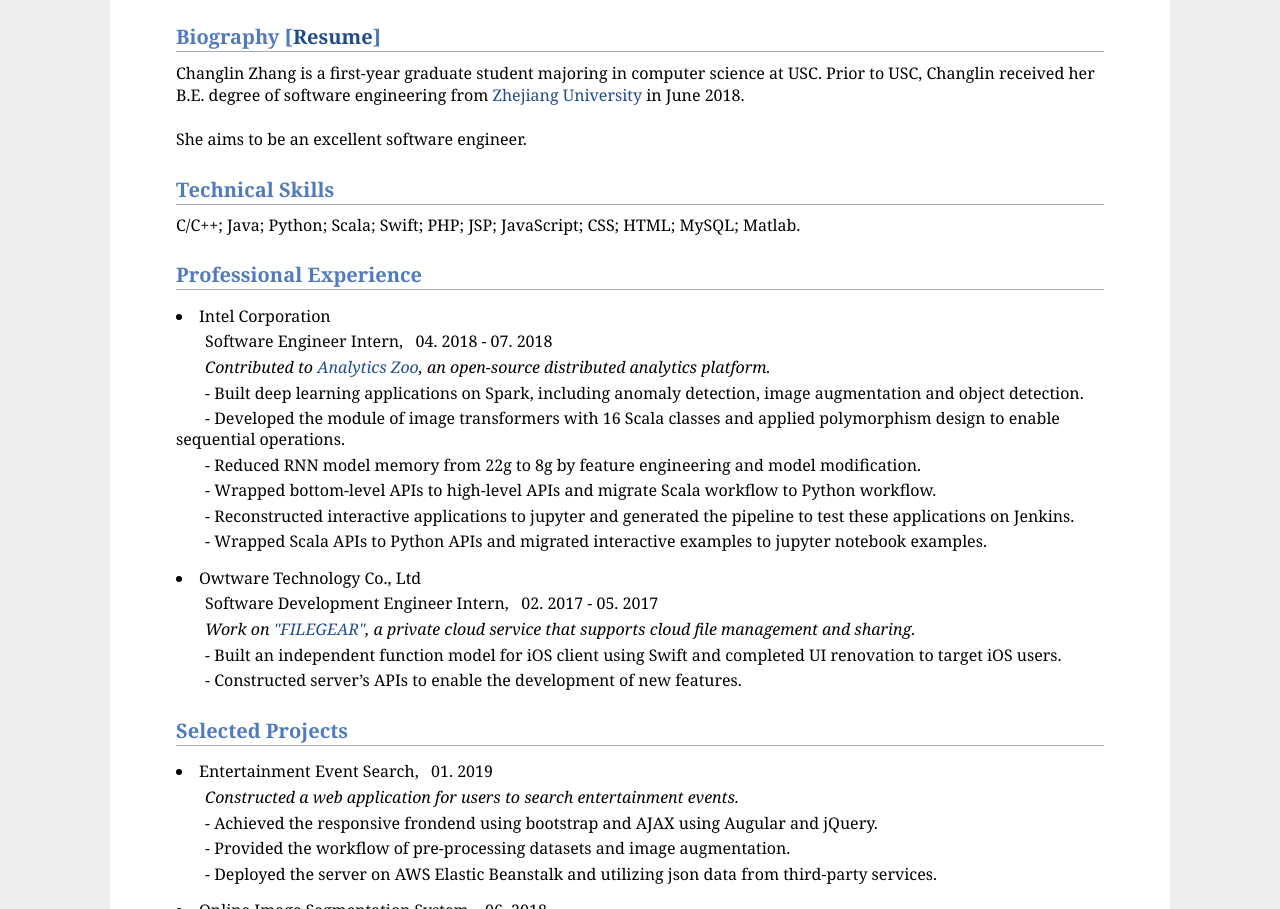
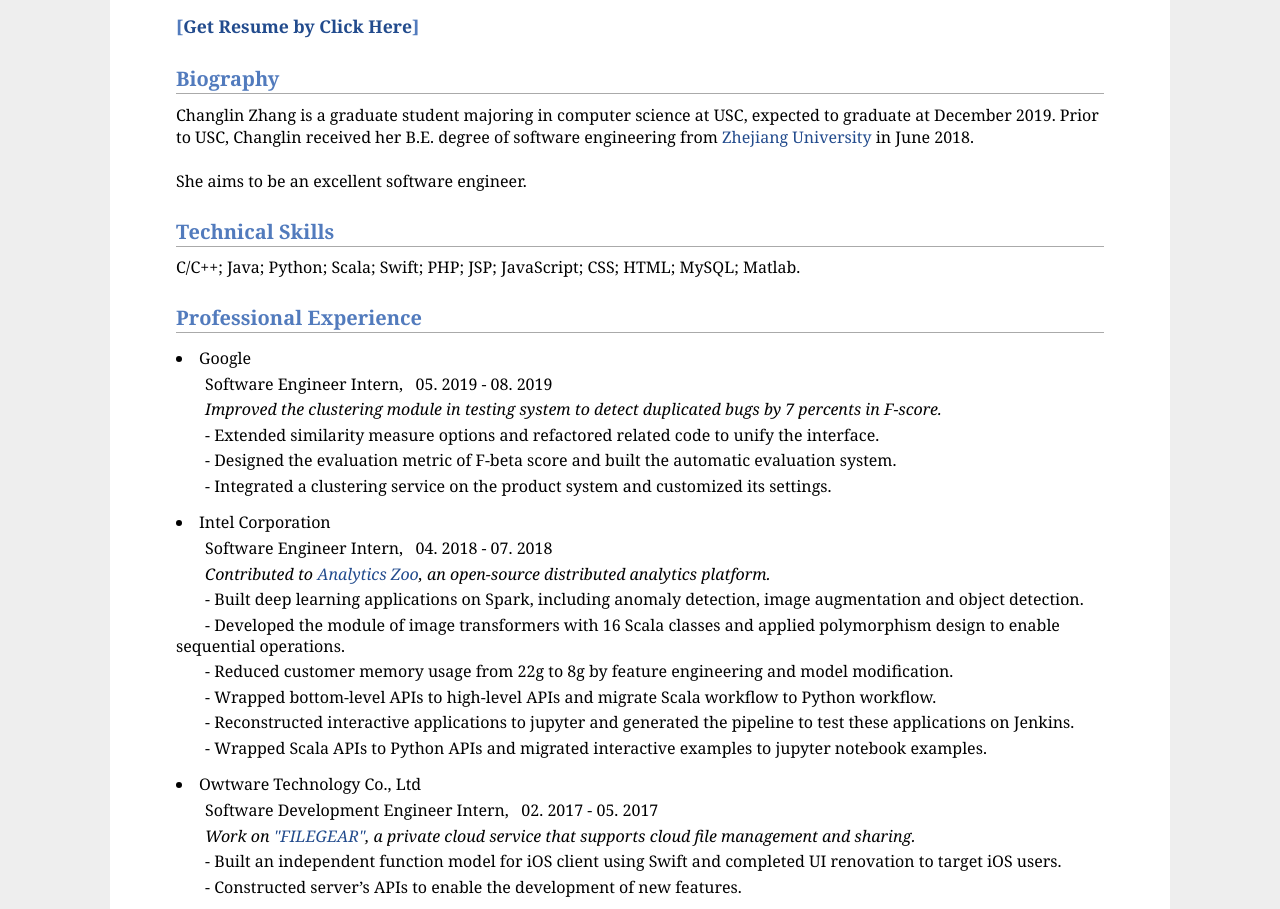
Before and after one commit to changlinzhang/present_projects, a plain HTML site: page index.html in a window 1280 px wide. Shown: the part 341-1250 px from the top of the page. Drawn offline with Linux system fonts and the light colour scheme.

Commit message:
add new internship

```diff
--- a/index.html
+++ b/index.html
@@ -51,7 +51,7 @@
 				</p>
 				<p>
 					<a href="https://www.linkedin.com/in/changlin-zhang-a1a859117/" target="_blank"><img src="./Changlin Zhang_files/icons/LinkedIn_s.png" height="30px" style="margin-bottom:-3px"></a>
-					<a href="https://www.facebook.com/profile.php?id=100008818929562" target="_blank"><img src="./Changlin Zhang_files/icons/Facebook_s.png" height="30px" style="margin-bottom:-3px"></a>
+					<a href="https://github.com/changlinzhang" target="_blank"><img src="./Changlin Zhang_files/icons/Github_s.png" height="30px" style="margin-bottom:-3px"></a>
 				</p>
 			</td>
 			<td>
@@ -61,9 +61,11 @@
 	</tr></tbody>
 </table>
 
-<h2>Biography [<a href="./Changlin Zhang_files/files/Changlin_Zhang.pdf" target="_blank">Resume</a>]</h2>
+<h3>[<a href="./Changlin Zhang_files/files/Changlin_Zhang.pdf" target="_blank">Get Resume by Click Here</a>]</h3>
 
-Changlin Zhang is a first-year graduate student majoring in computer science at USC. Prior to USC, Changlin received her B.E. degree of software engineering from <a href="http://www.zju.edu.cn/english/">Zhejiang University</a> in June 2018.
+<h2>Biography</h2>
+
+Changlin Zhang is a graduate student majoring in computer science at USC, expected to graduate at December 2019. Prior to USC, Changlin received her B.E. degree of software engineering from <a href="http://www.zju.edu.cn/english/">Zhejiang University</a> in June 2018.
 
 	<br><br>
 She aims to be an excellent software engineer.
@@ -73,13 +75,24 @@ She aims to be an excellent software engineer.
 
 <h2>Professional Experience</h2>
 <li>
+	Google
+	<p></p>
+	<p>&nbsp;&nbsp;&nbsp;&nbsp;&nbsp;&nbsp;  Software Engineer Intern, &nbsp; 05. 2019 - 08. 2019</p>
+	<p><i>&nbsp;&nbsp;&nbsp;&nbsp;&nbsp;&nbsp; Improved the clustering module in testing system to detect duplicated bugs by 7 percents in F-score.</i></p>
+	<p>&nbsp;&nbsp;&nbsp;&nbsp;&nbsp;&nbsp; - Extended similarity measure options and refactored related code to unify the interface.</p>
+	<p>&nbsp;&nbsp;&nbsp;&nbsp;&nbsp;&nbsp; - Designed the evaluation metric of F-beta score and built the automatic evaluation system.</p>
+	<p>&nbsp;&nbsp;&nbsp;&nbsp;&nbsp;&nbsp; - Integrated a clustering service on the product system and customized its settings.</p>
+	<p style="margin-top:3px">
+	</p>
+</li>
+<li>
 	Intel Corporation
 	<p></p>
 	<p>&nbsp;&nbsp;&nbsp;&nbsp;&nbsp;&nbsp;  Software Engineer Intern, &nbsp; 04. 2018 - 07. 2018</p>
 	<p><i>&nbsp;&nbsp;&nbsp;&nbsp;&nbsp;&nbsp; Contributed to <a href="https://github.com/intel-analytics/analytics-zoo" target="_blank">Analytics Zoo</a>, an open-source distributed analytics platform.</i></p>
 	<p>&nbsp;&nbsp;&nbsp;&nbsp;&nbsp;&nbsp; - Built deep learning applications on Spark, including anomaly detection, image augmentation and object detection.</p>
 	<p>&nbsp;&nbsp;&nbsp;&nbsp;&nbsp;&nbsp; - Developed the module of image transformers with 16 Scala classes and applied polymorphism design to enable sequential operations.</p>
-	<p>&nbsp;&nbsp;&nbsp;&nbsp;&nbsp;&nbsp; - Reduced RNN model memory from 22g to 8g by feature engineering and model modification.</p>
+	<p>&nbsp;&nbsp;&nbsp;&nbsp;&nbsp;&nbsp; - Reduced customer memory usage from 22g to 8g by feature engineering and model modification.</p>
 	<p>&nbsp;&nbsp;&nbsp;&nbsp;&nbsp;&nbsp; - Wrapped bottom-level APIs to high-level APIs and migrate Scala workflow to Python workflow.</p>
 	<p>&nbsp;&nbsp;&nbsp;&nbsp;&nbsp;&nbsp; - Reconstructed interactive applications to jupyter and generated the pipeline to test these applications on Jenkins.</p>
 <!-- 	<p>&nbsp;&nbsp;&nbsp;&nbsp;&nbsp;&nbsp; - Image Recommendation: Finetuned VGG model to generate image characteristics and enabled houses recommendations based on semantic similarity to reduce fake visual similarity.</p>
@@ -114,12 +127,12 @@ She aims to be an excellent software engineer.
 
 <h2>Selected Projects</h2>
 <li>
-	Entertainment Event Search, &nbsp; 01. 2019
+	Product Search Web, &nbsp; 01. 2019
 	<p></p>
-	<p><i>&nbsp;&nbsp;&nbsp;&nbsp;&nbsp;&nbsp; Constructed a web application for users to search entertainment events.</i></p>
+	<p><i>&nbsp;&nbsp;&nbsp;&nbsp;&nbsp;&nbsp; Constructed a web application for users to items on ebay and customized results display.</i></p>
 	<p>&nbsp;&nbsp;&nbsp;&nbsp;&nbsp;&nbsp; - Achieved the responsive frondend using bootstrap and AJAX using Augular and jQuery. </p>
-	<p>&nbsp;&nbsp;&nbsp;&nbsp;&nbsp;&nbsp; - Provided the workflow of pre-processing datasets and image augmentation.</p>
-	<p>&nbsp;&nbsp;&nbsp;&nbsp;&nbsp;&nbsp; - Deployed the server on AWS Elastic Beanstalk and utilizing json data from third-party services.</p>
+	<p>&nbsp;&nbsp;&nbsp;&nbsp;&nbsp;&nbsp; - Utilized json data from third-party services using NodeJS and designed robust processing logic for failures.</p>
+	<p>&nbsp;&nbsp;&nbsp;&nbsp;&nbsp;&nbsp; - Used HTML5 Local storage to store large amount of data securely without affecting website performance.</p>
 	<p></p>
         <p style="margin-top:3px">
 		</p>
@@ -171,6 +184,7 @@ She aims to be an excellent software engineer.
 	Concise SQL engine, &nbsp; 06. 2016
 	<p></p>
 	<p><i>&nbsp;&nbsp;&nbsp;&nbsp;&nbsp;&nbsp; Concise SQL engine (Database Management System) for single user to create and delete tables, indexes, records and select records thorough a character interface.</i></p>
+	<p>&nbsp;&nbsp;&nbsp;&nbsp;&nbsp;&nbsp; - Built B+ tree in index to optimize its response performance and reduced I/O cost. </p>
 	<p>&nbsp;&nbsp;&nbsp;&nbsp;&nbsp;&nbsp; - Implemented a buffer manager module with <b>Least Recently Used (LRU)</b> and <b>pin</b> function to minimize disk read. </p>
 	<p>&nbsp;&nbsp;&nbsp;&nbsp;&nbsp;&nbsp; - Implemented an interpreter module and designed the flow of control and parse tree.</p>
 	<p></p>
```
Also changed, not shown: Changlin Zhang_files/icons/Github_s.png (added), 1 other file.
